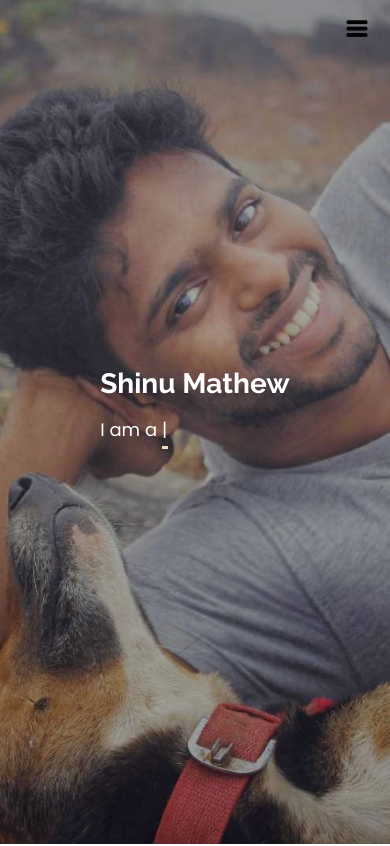
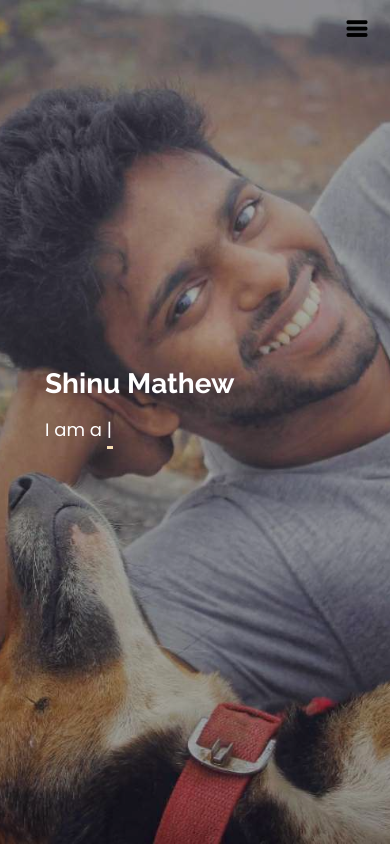
Before and after one commit to ShinuMathew/portfolio, a plain HTML site: page index.html in a window 390 px wide. Shown: the top 846 px of the page. Drawn offline with nearby package versions, Linux system fonts and the light colour scheme.

Commit message:
Fixed width of hero container

```diff
--- a/assets/css/style.css
+++ b/assets/css/style.css
@@ -13,7 +13,7 @@ body {
 }
 
 a {
-    color: var(--base-color);
+    color: var(--primary-color);
 }
 
 a:hover {
@@ -279,11 +279,6 @@ h6 {
         margin-bottom: 30px;
     }
 
-    #hero .hero-container {
-        position: relative;
-        z-index: 2;
-        min-width: 100px;
-    }
 }
 
 /* Section general */
```
